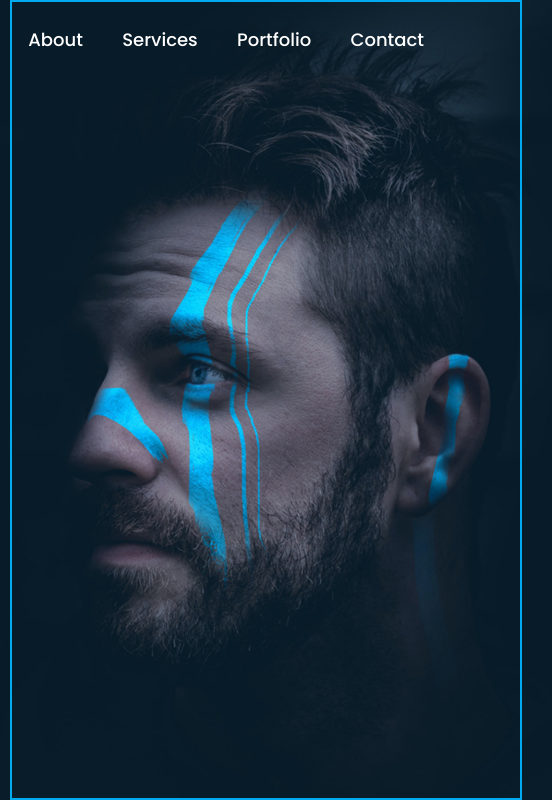
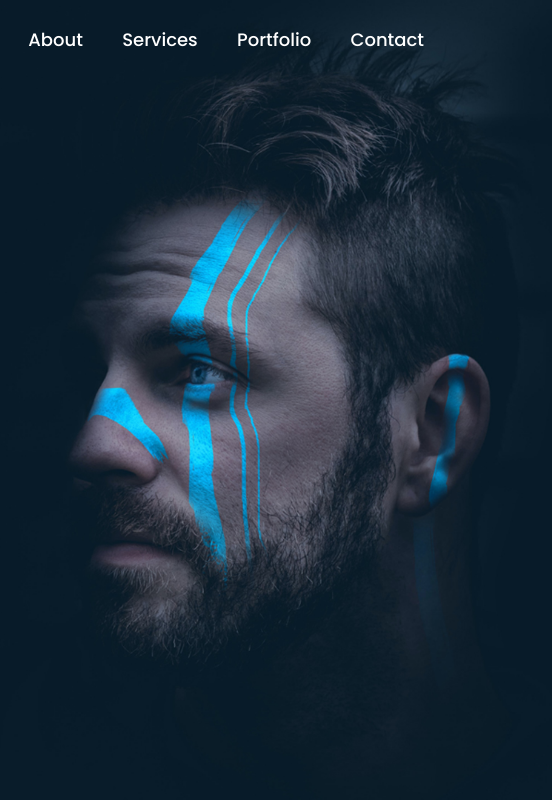
Before and after one commit to Bharathboy1/none, a plain HTML site: page index.html in a window 1280 px wide. Shown: the full height of the page, 728-1280 px from the left. Drawn offline with nearby package versions, Linux system fonts and the light colour scheme.

Commit message:
Add files via upload

```diff
--- a/style.css
+++ b/style.css
@@ -279,7 +279,7 @@ width: 40%;
 height: 100%;
 background: transparent;
 transition: 3s;
-border: 2px solid #00abf0;
+
 animation: manipActiveHover .1s forwards;
 animation-delay: 4s;
 pointer-events: none;
```
